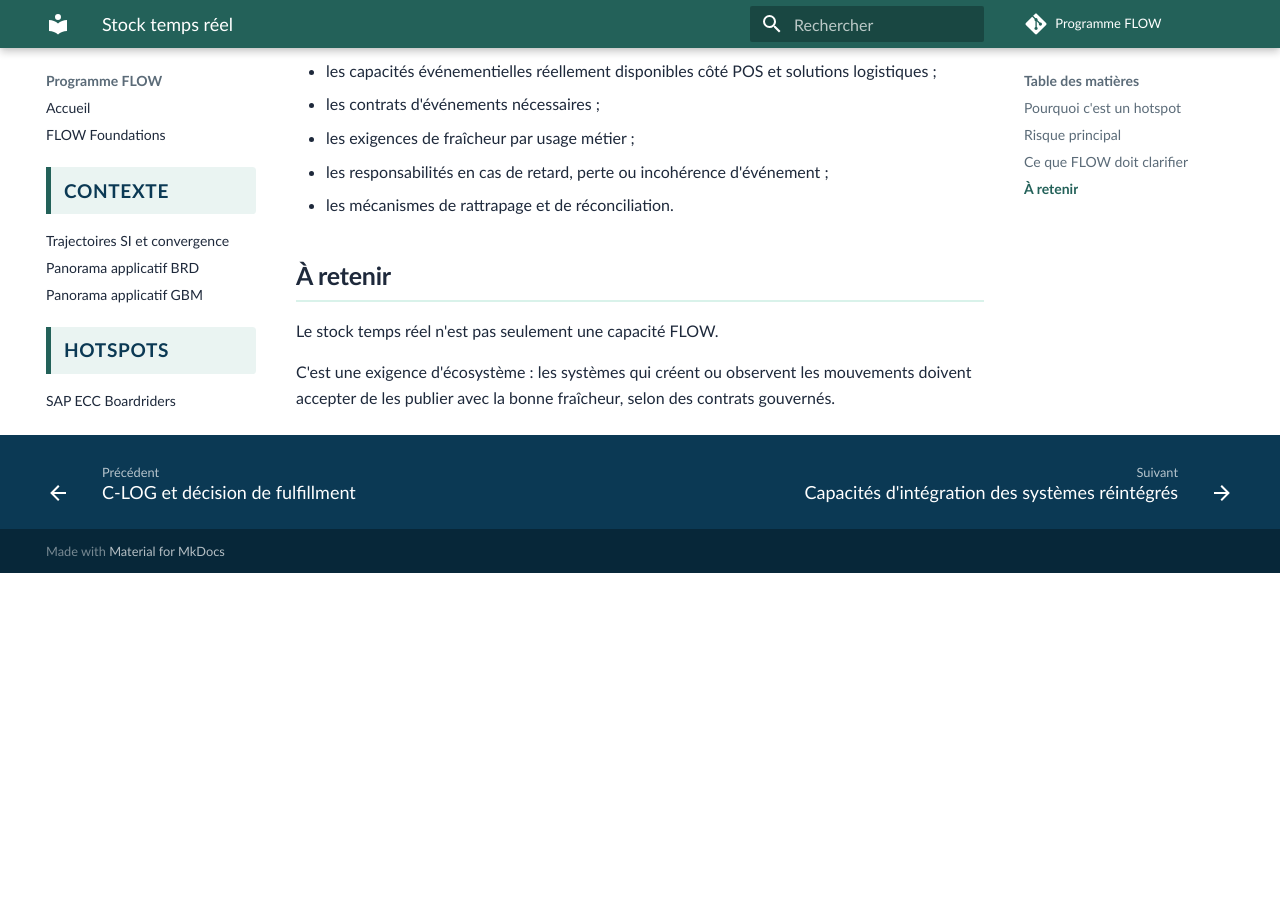
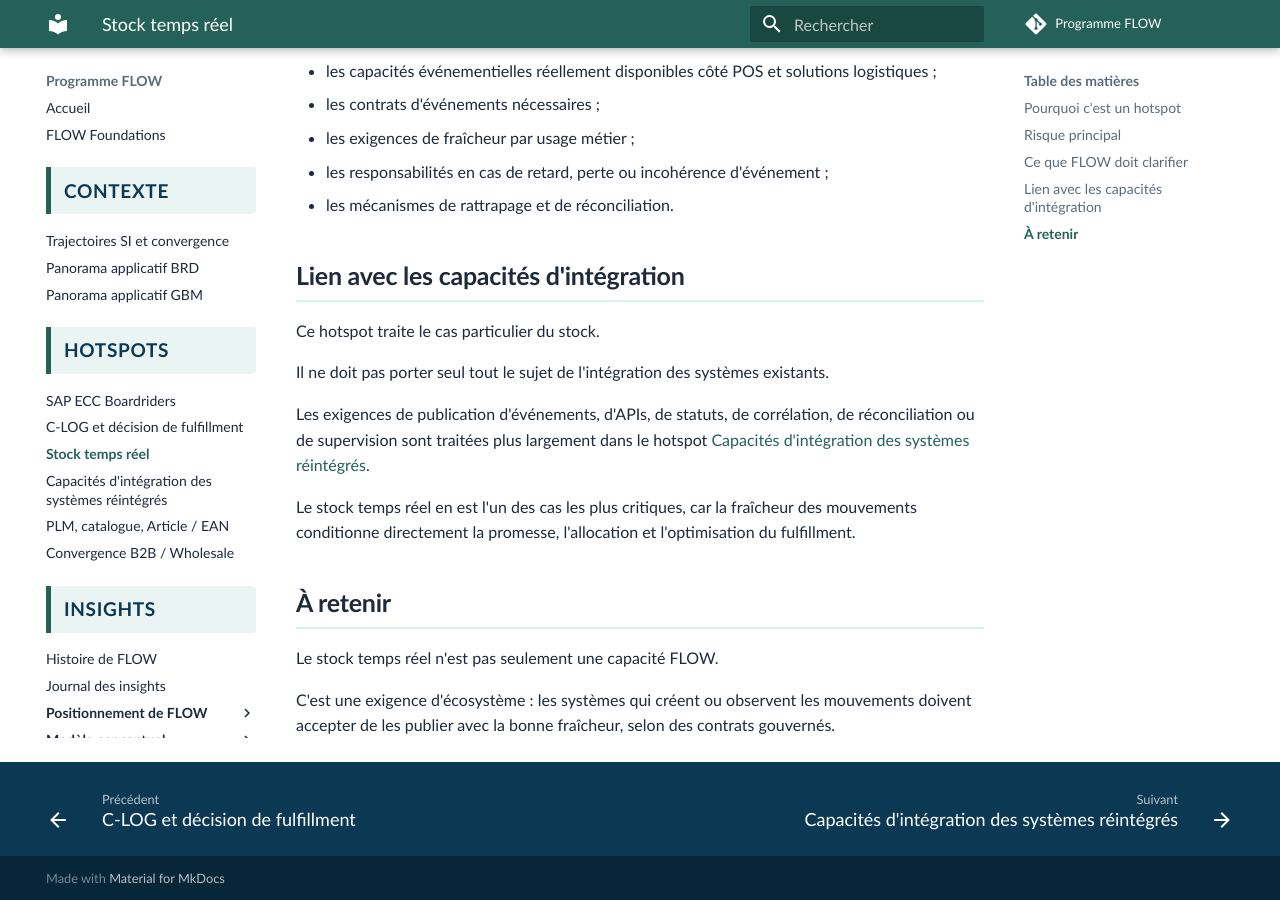
Before and after one commit to laurent-sintes/FLOW-Program, an MkDocs documentation site: the page built from docs/hotspots/stock-temps-reel.md, in a window 1280 px wide and 900 px high, scrolled down 1069 px. Built offline with MkDocs 1.6.1 and Material for MkDocs 9.7.7, drawn with Linux system fonts in a browser that asks for light colours; comment, search, counter and statistics services are not loaded; before the commit the page ends 1642 px from its top, so only the background shows below that.

Commit message:
Clarifier le lien entre stock temps réel et intégration des systèmes

```diff
--- a/docs/hotspots/stock-temps-reel.md
+++ b/docs/hotspots/stock-temps-reel.md
@@ -34,6 +34,16 @@
 - les responsabilités en cas de retard, perte ou incohérence d'événement ;
 - les mécanismes de rattrapage et de réconciliation.
 
+## Lien avec les capacités d'intégration
+
+Ce hotspot traite le cas particulier du stock.
+
+Il ne doit pas porter seul tout le sujet de l'intégration des systèmes existants.
+
+Les exigences de publication d'événements, d'APIs, de statuts, de corrélation, de réconciliation ou de supervision sont traitées plus largement dans le hotspot [Capacités d'intégration des systèmes réintégrés](capacites-integration-systemes-reintegres.md).
+
+Le stock temps réel en est l'un des cas les plus critiques, car la fraîcheur des mouvements conditionne directement la promesse, l'allocation et l'optimisation du fulfillment.
+
 ## À retenir
 
 Le stock temps réel n'est pas seulement une capacité FLOW.
```
